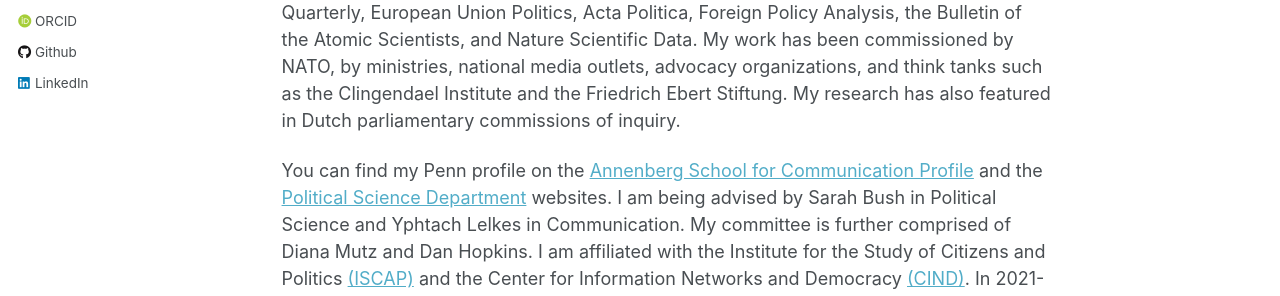
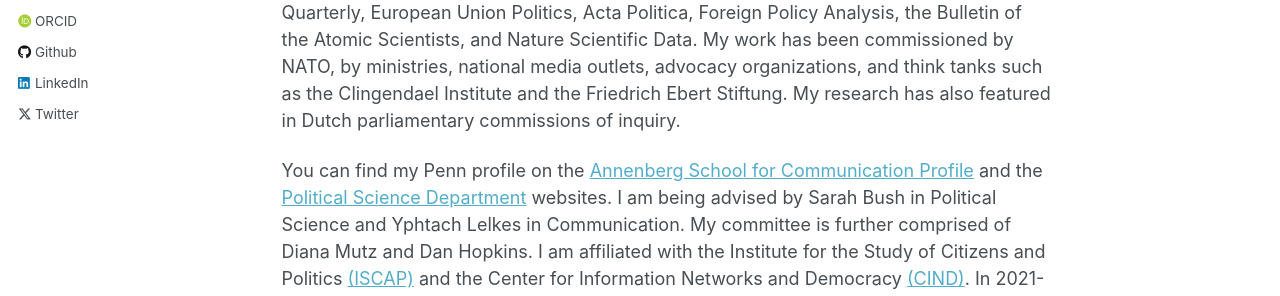
Before and after one commit to tomwetienne/tomwetienne.github.io, a Jekyll site: the page built from _pages/about.md, in a window 1280 px wide. Shown: the part 613-909 px from the top of the page. Built offline with Jekyll 4.4.1, drawn with Linux system fonts in a browser that asks for light colours; some web fonts are replaced.

Commit message:
Fix comments for Bluesky and Twitter usernames

```diff
--- a/_config.yml
+++ b/_config.yml
@@ -51,7 +51,7 @@
   stackoverflow    : # User number or user number and name (i.e., use "1" or "1/jeff-atwood")
 
   # Social media
-  bluesky          : # Replace this with you Bluesky username
+  bluesky          : # Replace this with your Bluesky username
   facebook         : # Username
   flickr           : # Username
   foursquare       : # Username
@@ -68,7 +68,7 @@
   steam            : # Username
   telegram         : # URL
   tumblr           : # Username
-  twitter          : # "TomWEtienne"
+  twitter          : "TomWEtienne"
   vine             : # Username
   weibo            : # Username
   wikipedia        : # Username
```
